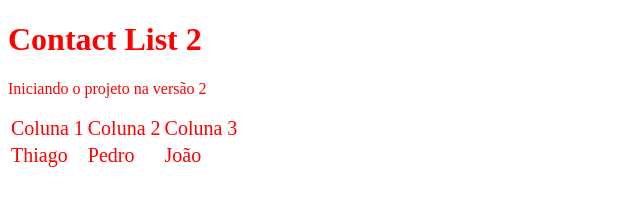
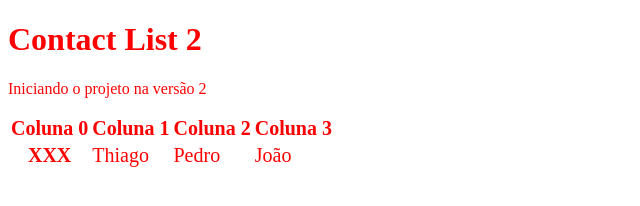
Before and after one commit to alanacarolina/contact-list2, a plain HTML site: page index.html in a window 1280 px wide. Shown: the whole page, without its empty margins (0-640 px from the left). Drawn offline with Linux system fonts and the light colour scheme.

Commit message:
Adiciona classe css à tabela

```diff
--- a/index.html
+++ b/index.html
@@ -10,16 +10,18 @@
     <h1>Contact List 2</h1>
     <p>Iniciando o projeto na versão 2</p>
 
-    <table>
+    <table class="table">
         <thead>
             <tr>
-                <td>Coluna 1</td>
-                <td>Coluna 2</td>
-                <td>Coluna 3</td>
+                <th scope="row">Coluna 0</th>
+                <th>Coluna 1</th>
+                <th>Coluna 2</th>
+                <th>Coluna 3</th>
             </tr>
         </thead>
         <tbody>
             <tr>
+                <th scope="row">XXX</th>
                 <td>Thiago</td>
                 <td>Pedro</td>
                 <td>João</td>
```
